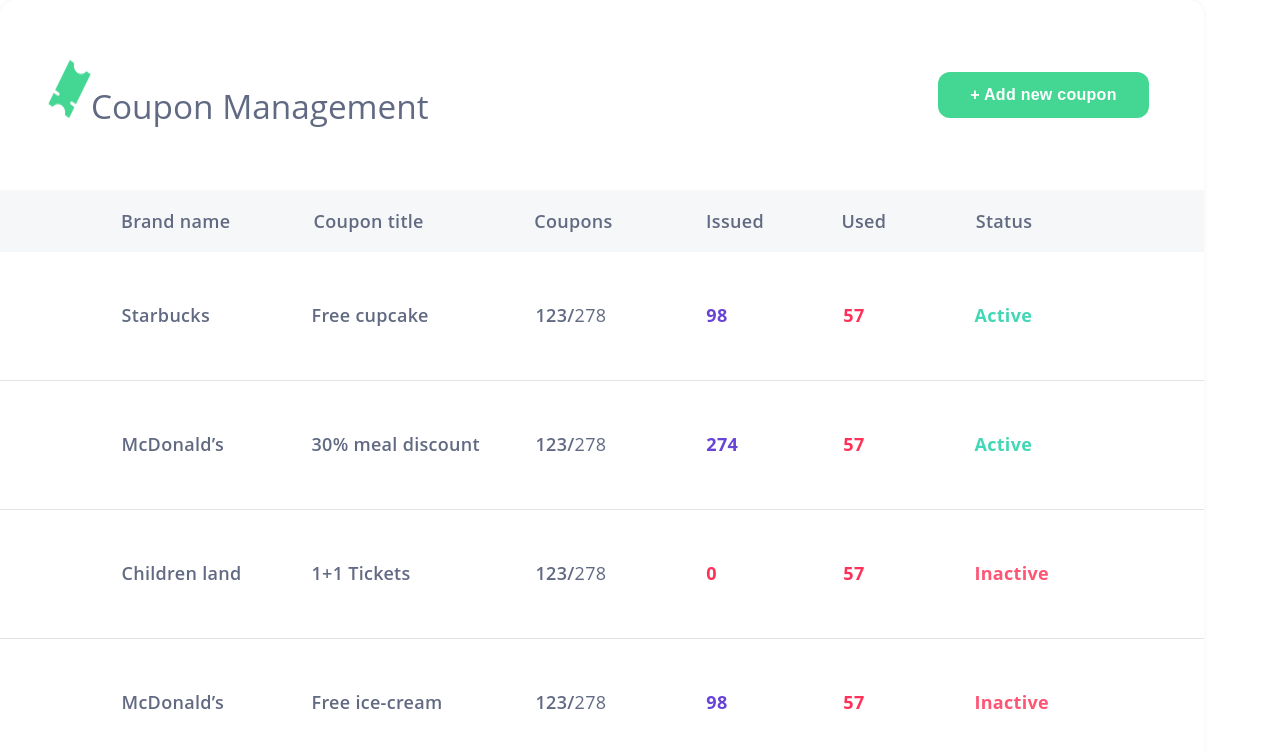
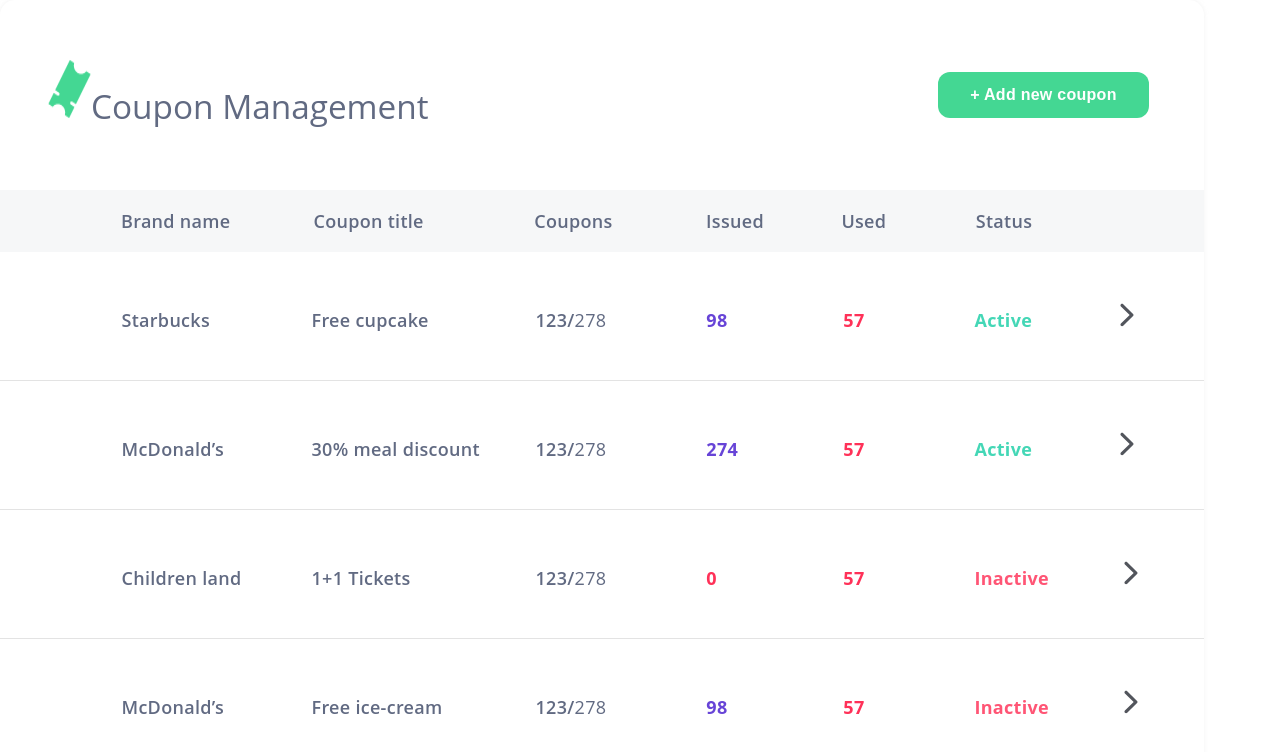
Before and after one commit to Yehuda-Volodin/Coupon-management, a React (Create React App) app in the folder coupon-management/: page / in a window 1280 px wide. Shown: the top 752 px of the page. Built offline with nearby package versions, Linux system fonts and the light colour scheme.

Commit message:
Right arrow img was added as last element of each row of the table.

```diff
--- a/coupon-management/src/components/CouponManagement.js
+++ b/coupon-management/src/components/CouponManagement.js
@@ -3,6 +3,8 @@
 import './CouponManagement.css';
 
 import MainHeader from './MainHeader';
+
+import rightArrow from './rightArrow.svg';
 
 export default function CouponManagement() {
     const [coupons, setCoupons] = useState([
@@ -32,16 +34,23 @@
                 <span style={{ "fontWeight": "normal" }}>{element.coupons.split('/', 2)[1]}</span>
             </span>
             {element.issued > 0 ?
-                <span style={{ "marginLeft": "100px", "display": "inline-block", "minWidth": "42px", "fontWeight": "bold", "color": "#6744D7" }}> {element.issued} </span>
+                <span style={{ "marginLeft":"100px", "display":"inline-block", "minWidth":"42px", "fontWeight":"bold", "color":"#6744D7" }}> {element.issued} </span>
                 :
-                <span style={{ "marginLeft": "100px", "display": "inline-block", "minWidth": "42px", "fontWeight": "bold", "color": "#FF3158" }}> {element.issued} </span>
+                <span style={{ "marginLeft":"100px", "display":"inline-block", "minWidth":"42px", "fontWeight":"bold", "color":"#FF3158" }}> {element.issued} </span>
             }
-            <span style={{ "marginLeft": "90px", "fontWeight": "bold", "color": "#FF3158" }}> {element.used} </span>
+            <span style={{ "marginLeft":"90px", "fontWeight":"bold", "color":"#FF3158" }}> {element.used} </span>
             {element.status ?
-                <span style={{ "marginLeft": "105px", "display":"inline-block","minWidth": "71px", "fontWeight": "bold", "color": "#44D7B6" }}> Active </span>
+                <span style={{ "marginLeft":"105px", "display":"inline-block", "minWidth":"71px", "fontWeight":"bold", "color":"#44D7B6" }}> Active </span>
                 :
-                <span style={{ "marginLeft": "105px", "display":"inline-block","minWidth": "71px", "fontWeight": "bold", "color": "#FF5575" }}> Inactive </span>
+                <span style={{ "marginLeft":"105px", "display":"inline-block", "minWidth":"71px", "fontWeight":"bold", "color":"#FF5575" }}> Inactive </span>
             }
+            <img
+                style={{ "marginLeft": "75px" }}
+                src={rightArrow}
+                alt="Right Arrow"
+                width="14"
+                height="24"
+            />
         </div>
     )
 
@@ -49,7 +58,7 @@
         <div className="mainDiv">
             <MainHeader
                 headerText="Coupon Management"
-                headerStyle={{ "fontSize": "33.32px", "float": "left", "letterSpacing": "-0.01px" }}
+                headerStyle={{ "fontSize":"33.32px", "float":"left", "letterSpacing":"-0.01px" }}
                 handleClick={setCoupons}
                 coupons={coupons}
             />
```
Also changed, not shown: coupon-management/src/components/rightArrow.svg (added).
